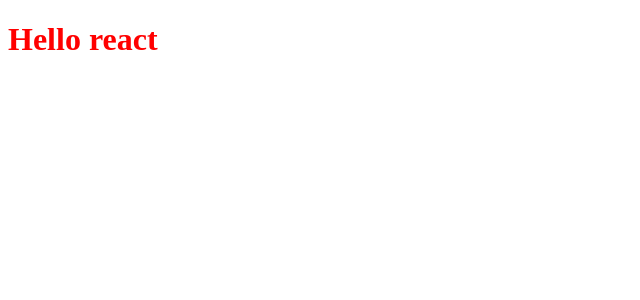
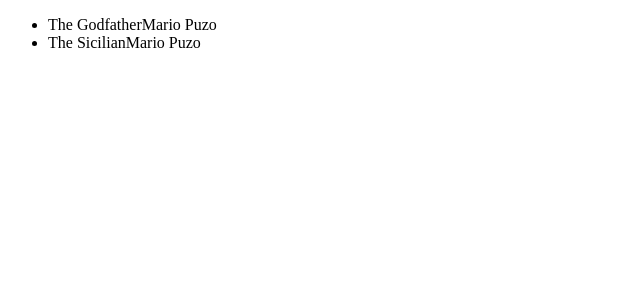
Before and after one commit to EvgenyMinin/ReactRedux_BookShop, a React (Create React App) app: page / in a window 1280 px wide. Shown: the top 300 px of the page, without its empty margins (0-640 px from the left). Built offline with nearby package versions, Linux system fonts and the light colour scheme.

Commit message:
add: routing

```diff
--- a/src/components/App/App.jsx
+++ b/src/components/App/App.jsx
@@ -1,12 +1,15 @@
 import React from 'react';
-import { withBookstoreService } from '../hoc';
+import { Route, Switch } from 'react-router-dom';
 import './App.scss';
+import { HomePage, CartPage } from './../pages';
 
-const App = ({ bookstoreService }) => {
-    console.log(bookstoreService.getBooks());
+const App = () => {
     return (
-        <h1>Hello react</h1>
+        <Switch>
+            <Route path='/' exact component={HomePage} />
+            <Route path='/cart' component={CartPage} />
+        </Switch>
     );
 }
 
-export default withBookstoreService()(App);
+export default App;
--- /dev/null
+++ b/src/components/BookItem/BookItem.jsx
@@ -0,0 +1,14 @@
+import React from 'react';
+import './BookItem.scss';
+
+const BookItem = ({ book }) => {
+    const { title, author } = book;
+    return (
+        <React.Fragment>
+            <span>{title}</span>
+            <span>{author}</span>
+        </React.Fragment>
+    );
+}
+
+export default BookItem;
--- /dev/null
+++ b/src/components/BookItem/index.js
@@ -0,0 +1,3 @@
+import BookItem from './BookItem';
+
+export default BookItem;
--- /dev/null
+++ b/src/components/BookList/BookList.jsx
@@ -0,0 +1,25 @@
+import React, { Component } from 'react';
+import BookItem from '../BookItem';
+import './BookList.scss';
+
+class BookList extends Component {
+
+
+
+    render() {
+        const { books } = this.props;
+        return (
+            <ul>
+                {
+                    books.map(book => {
+                        return (
+                            <li key={book.id}><BookItem book={book} /></li>
+                        )
+                    })
+                }
+            </ul>
+        );
+    }
+}
+
+export default BookList;
--- /dev/null
+++ b/src/components/BookList/index.js
@@ -0,0 +1,3 @@
+import BookList from './BookList';
+
+export default BookList;
--- /dev/null
+++ b/src/components/pages/CartPage.jsx
@@ -0,0 +1,9 @@
+import React from 'react';
+
+const CartPage = () => {
+    return (
+        <h1>CartPage</h1>
+    );
+};
+
+export default CartPage;
--- /dev/null
+++ b/src/components/pages/HomePage.jsx
@@ -0,0 +1,14 @@
+import React from 'react';
+import BookList from '../BookList';
+
+const HomePage = () => {
+    const books = [
+        { id: 1, title: 'The Godfather', author: 'Mario Puzo' },
+        { id: 2, title: 'The Sicilian', author: 'Mario Puzo' }
+    ];
+    return (
+        <BookList books={books}/>
+    );
+};
+
+export default HomePage;
--- /dev/null
+++ b/src/components/pages/index.js
@@ -0,0 +1,7 @@
+import HomePage from './HomePage';
+import CartPage from './CartPage';
+
+export {
+    HomePage,
+    CartPage
+};
```
Also changed, not shown: src/components/BookItem/BookItem.scss (added), src/components/BookList/BookList.scss (added).
